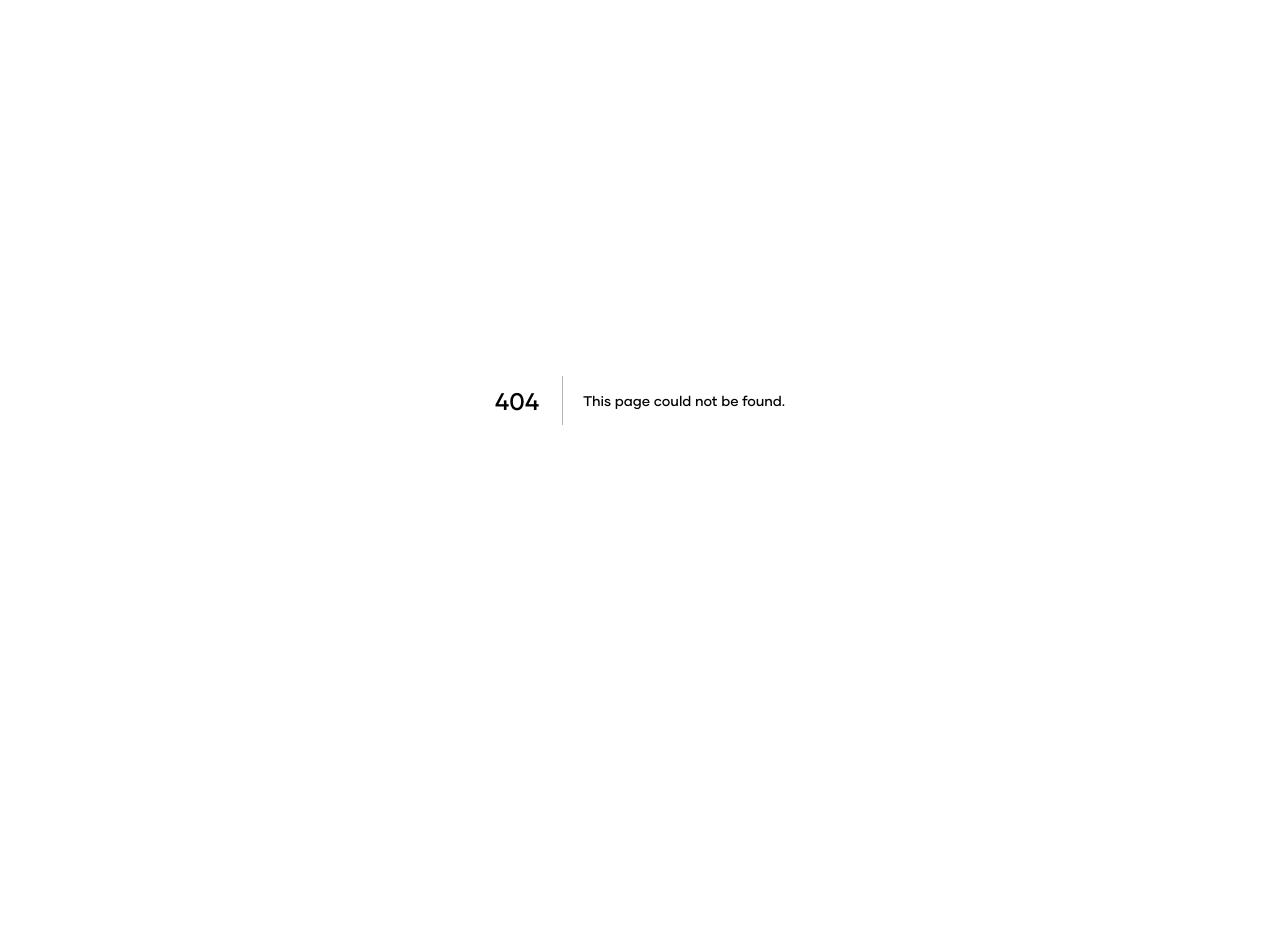
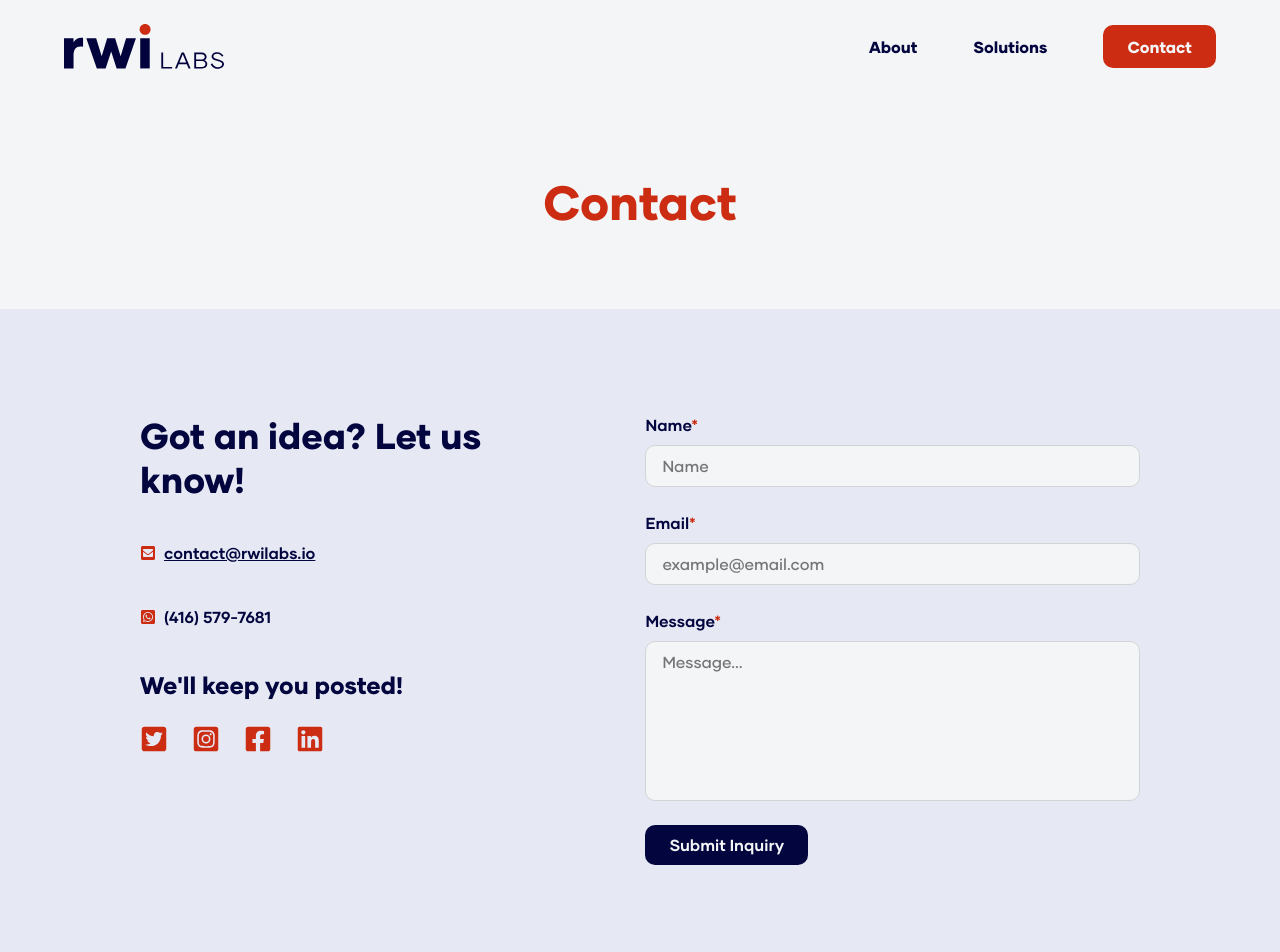
Before and after one commit to maplesyrupman/rwi-site, a Next.js app: page /contact in a window 1280 px wide. Before the commit this address had no page. Shown: the top 952 px of the page. Before the commit the page ends 800 px from the top, so only its background shows below. Built offline with nearby package versions, Linux system fonts and the light colour scheme.

Commit message:
contact page content

```diff
--- /dev/null
+++ b/pages/contact.tsx
@@ -0,0 +1,61 @@
+import Nav from "../components/Nav";
+import ShortAnswer from "../components/form-components/ShortAnswer";
+import LongAnswer from "../components/form-components/LongAnswer";
+import Button from "../components/Button";
+import Link from "../components/Button/link";
+import Footer from "../components/Footer";
+
+import { FaEnvelopeSquare, FaWhatsappSquare, FaTwitterSquare, FaInstagramSquare, FaFacebookSquare, FaLinkedin } from 'react-icons/fa'
+
+export default function Contact() {
+    return (
+        <div>
+            <Nav />
+
+            <div className='sectionSM'>
+                <h1 className='txtRed txtCenter'>Contact</h1>
+            </div>
+
+            <section className='sectionSM bgSecondaryTwo sectionWithBg'>
+                <div className='contentMD flexRow alignStart justifyBetween gapXL'>
+
+                    {/* Info */}
+                    <div className='flexColumn gapLG'>
+                        <h2 className='txtBlue'>Got an idea? Let us know!</h2>
+                        <div className='flexRow alignCenter gapSM'>
+                            <FaEnvelopeSquare className='txtRed'/>
+                            <Link text='contact@rwilabs.io' href='mailto:contact@rwilabs.io' linkStyle='bold' destination='external'/>
+                        </div>
+                        <div className='flexRow alignCenter gapSM'>
+                            <FaWhatsappSquare className='txtRed' />
+                            <p className='txtBlue bold'>(416) 579-7681</p>
+                        </div>
+
+                        <div className='flexColumn gapMD'>
+                            <h4 className='txtBlue'>We'll keep you posted!</h4>
+                            <div className='flexRow gapMD alignCenter'>
+                            <Link text='Twitter' href='https://twitter.com/rwi_labs' linkStyle='iconRed' destination='external' icon={<FaTwitterSquare aria-hidden={true} />} />
+                            <Link text='Instagram' href='https://www.instagram.com/rwilabs.io/' linkStyle='iconRed' destination='external' icon={<FaInstagramSquare aria-hidden={true} />} />
+                            <Link text='Facebook' href='https://www.facebook.com/rwilabs' linkStyle='iconRed' destination='external' icon={<FaFacebookSquare aria-hidden={true} />} />
+                            <Link text='LinkedIn' href='https://www.linkedin.com/company/rwi-labs/' linkStyle='iconRed' destination='external' icon={<FaLinkedin aria-hidden={true} />} />
+                            </div>
+                        </div>
+                    </div>
+
+                    {/* Form */}
+                    <div className='formCon flexColumn gapMD'>
+                        <ShortAnswer id='name' label='Name' placeholder='Name' required={true} />
+                        <ShortAnswer id='email' label='Email' placeholder='example@email.com' required={true} />
+                        <LongAnswer id='message' label='Message' placeholder='Message...' required={true} change={()=> console.log('hi')} validate={() => {return true}} />
+                        <div>
+                            <Button text='Submit Inquiry' type='submit' btnStyle='primary' />
+                        </div>
+                    </div>
+                </div>
+            </section>
+
+            <Footer />
+
+        </div>
+    )
+}
--- a/styles/globals.css
+++ b/styles/globals.css
@@ -317,6 +317,10 @@ p {
   border-radius: 10px;
 }
 
+.formCon {
+  width: 500px;
+}
+
 @media screen and (max-width: 1024px) {
   .contentMD {
     max-width: 800px;
```
